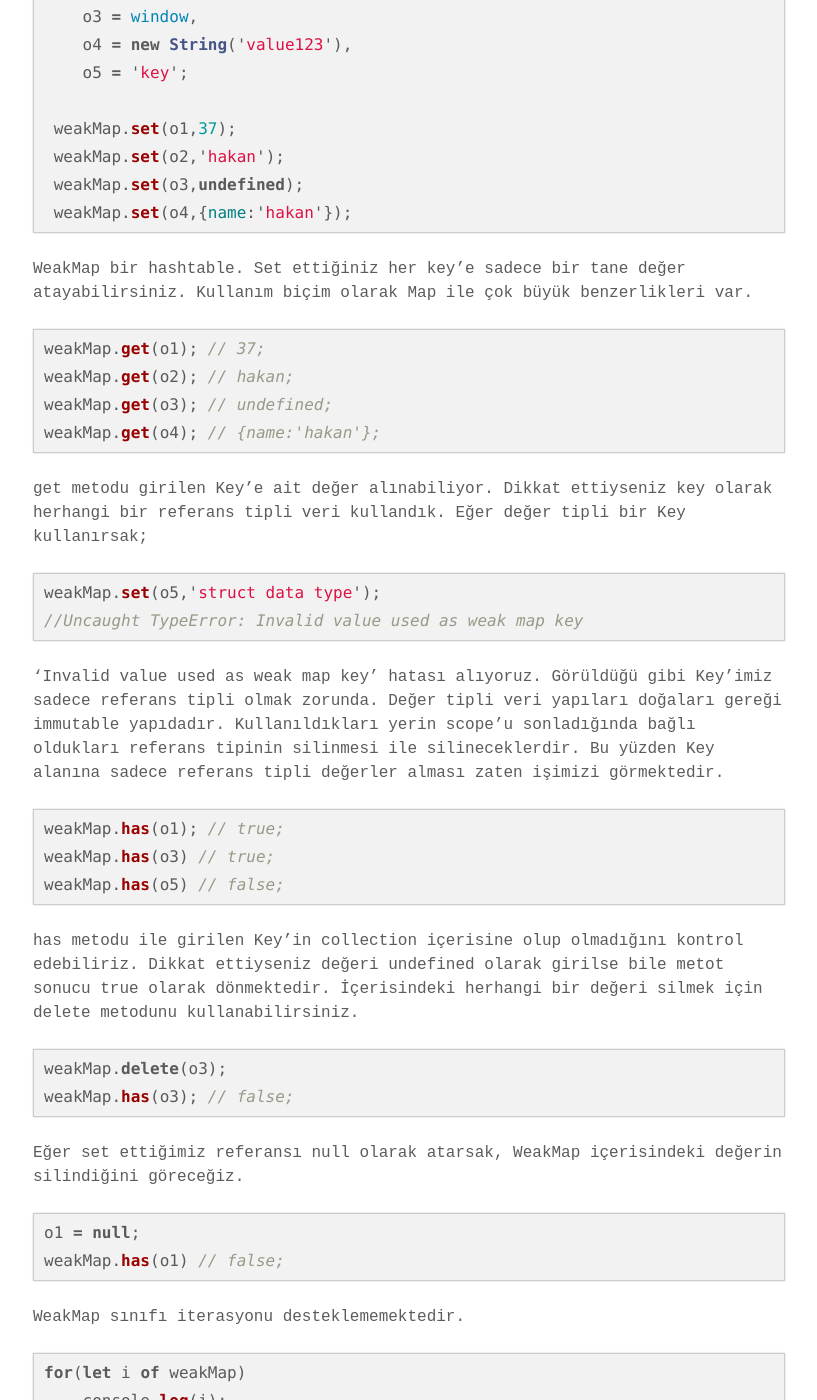
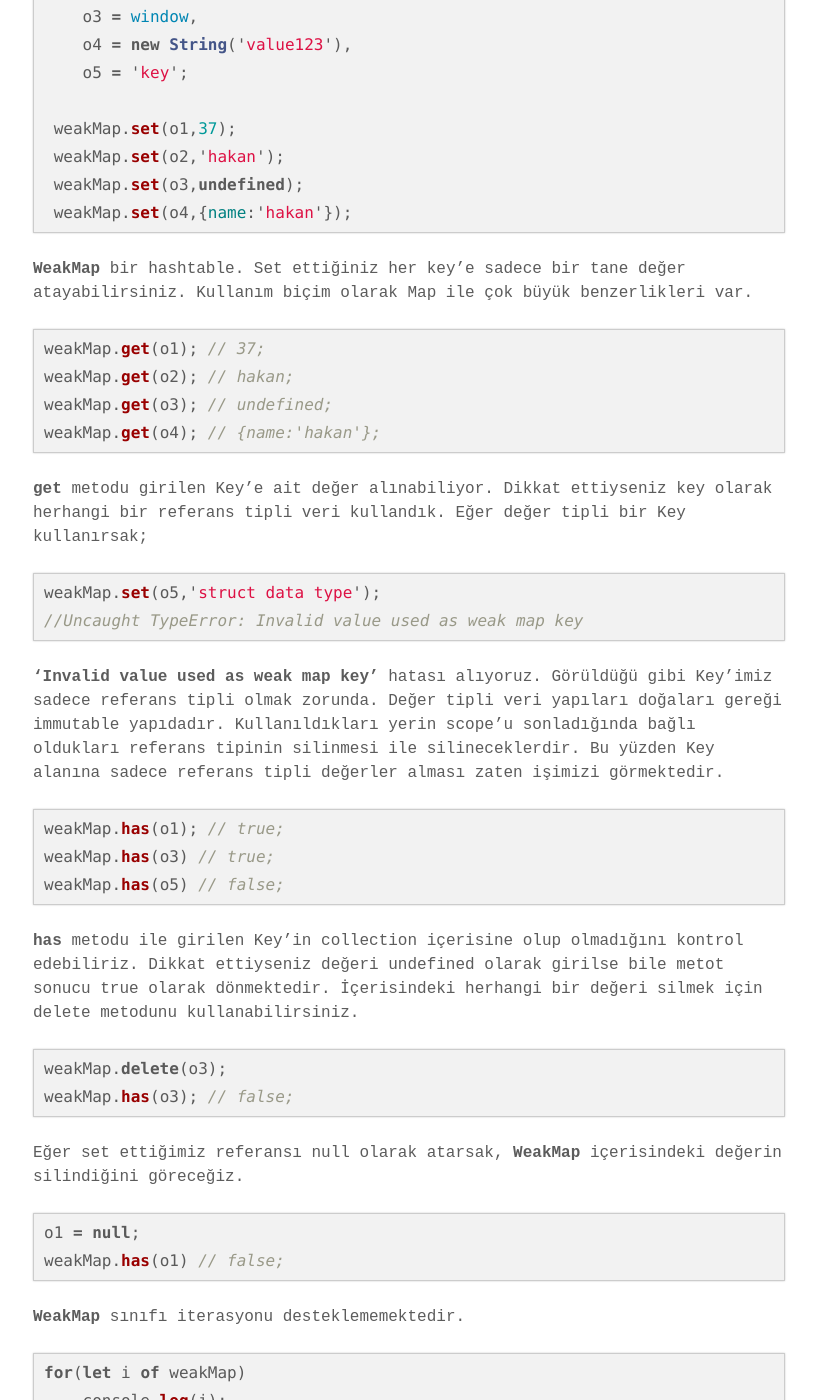
Before and after one commit to hknyuc/myblog, a Jekyll site: the page built from _posts/2019-03-12-Weak (Gevşek) Referanslar.md, in a window 1280 px wide and 1400 px high, scrolled down 821 px. Shown: the whole window, without its empty margins (231-1048 px from the left). Built offline with Jekyll 4.4.1, drawn with Linux system fonts in a browser that asks for light colours; some web fonts are replaced; comment, search, counter and statistics services are not loaded; some of the changed text lies outside the part shown.

````diff
--- a/_posts/2019-03-12-Weak (Gevşek) Referanslar.md
+++ b/_posts/2019-03-12-Weak (Gevşek) Referanslar.md
@@ -10,7 +10,7 @@ Single Page Application (SPA) uygulamaların sayısı gün geçtikçe artıyor.
 
 SPA uygulamalarının en büyük problemlerinden bir tanesi de bellek sızıntılarıdır (Memory Leaks).  JS kullanılmayan yapıları otomatik silen bir Garbage Collection (GC) mekanizmasına sahiptir. Herhangi bir yapı üzerinde referansı olmayan yapıları GC otomatik silmektedir. Tarayıcıların da bellek yönetimi konusunda bazı teknikleri vardır. Bunlardan bir taneside çalışan sayfanın kapandıktan sonra bellek üzerinde kullandığı alanları silmesidir. SPA uygulamaları ise tek bir sayfa üzerinde çalıştıkları için bellek yönetimi konusunda daha hassas olması gerekmektedir. Herhangi bir component kullanıldıktan sonra kullanılan scope içerisindeki objelerin silinmesi gerekmektedir. JS'a ES6 ile gelen Weak Reference kavramı daha iyi bellek yönetimi konusunda yardımcı olmaktadır.
 
-Weak Reference kavramına ilk olarak .Net Framework 4 de karşıma çıkmıştı. Javascript'e ise 2015 yılında ES6 ile geldi. Implementation ve kullanım biçiminde farklılık olsa da aşağı yukarı aynı işi yapmaktadır. JS'de WeakMap ve WeakSet collection yapıları ile bir referansı gevşetmemiz (weak) mümküm.
+Weak Reference kavramına ilk olarak .Net Framework 4 de karşıma çıkmıştı. Javascript'e ise 2015 yılında ES6 ile geldi. Implementation ve kullanım biçiminde farklılık olsa da aşağı yukarı aynı işi yapmaktadır. JS'de **WeakMap** ve **WeakSet** collection yapıları ile bir referansı gevşetmemiz (weak) mümküm.
 
 ```js
 let weakMap = new WeakMap();
@@ -26,7 +26,7 @@ let o1 = {},
  weakMap.set(o4,{name:'hakan'});
 ```
 
-WeakMap bir hashtable. Set ettiğiniz her key'e sadece bir tane değer atayabilirsiniz. Kullanım biçim olarak Map ile çok büyük benzerlikleri var.
+**WeakMap** bir hashtable. Set ettiğiniz her key'e sadece bir tane değer atayabilirsiniz. Kullanım biçim olarak Map ile çok büyük benzerlikleri var.
 
 ```js
 weakMap.get(o1); // 37;
@@ -35,14 +35,14 @@ weakMap.get(o3); // undefined;
 weakMap.get(o4); // {name:'hakan'};
 ```
 
-get metodu girilen Key'e ait değer alınabiliyor. Dikkat ettiyseniz key olarak herhangi bir  referans tipli veri kullandık. Eğer değer tipli bir Key kullanırsak;
+**get** metodu girilen Key'e ait değer alınabiliyor. Dikkat ettiyseniz key olarak herhangi bir  referans tipli veri kullandık. Eğer değer tipli bir Key kullanırsak;
 
 ```js
 weakMap.set(o5,'struct data type');
 //Uncaught TypeError: Invalid value used as weak map key
 ```
 
-'Invalid value used as weak map key' hatası alıyoruz. Görüldüğü gibi Key'imiz sadece referans tipli olmak zorunda. Değer tipli veri yapıları doğaları gereği immutable yapıdadır. Kullanıldıkları yerin scope'u sonladığında bağlı oldukları referans tipinin silinmesi ile silineceklerdir. Bu yüzden Key alanına sadece referans tipli değerler alması zaten işimizi görmektedir.
+__'Invalid value used as weak map key'__ hatası alıyoruz. Görüldüğü gibi Key'imiz sadece referans tipli olmak zorunda. Değer tipli veri yapıları doğaları gereği immutable yapıdadır. Kullanıldıkları yerin scope'u sonladığında bağlı oldukları referans tipinin silinmesi ile silineceklerdir. Bu yüzden Key alanına sadece referans tipli değerler alması zaten işimizi görmektedir.
 
 ```js
 weakMap.has(o1); // true;
@@ -50,21 +50,21 @@ weakMap.has(o3) // true;
 weakMap.has(o5) // false;
 ```
 
-has metodu ile girilen Key'in collection içerisine olup olmadığını kontrol edebiliriz. Dikkat ettiyseniz değeri undefined olarak girilse bile metot sonucu true olarak dönmektedir. İçerisindeki herhangi bir değeri silmek için delete metodunu kullanabilirsiniz.
+**has** metodu ile girilen Key'in collection içerisine olup olmadığını kontrol edebiliriz. Dikkat ettiyseniz değeri undefined olarak girilse bile metot sonucu true olarak dönmektedir. İçerisindeki herhangi bir değeri silmek için delete metodunu kullanabilirsiniz.
 
 ```js
 weakMap.delete(o3);
 weakMap.has(o3); // false;
 ```
 
-Eğer set ettiğimiz referansı null olarak atarsak, WeakMap içerisindeki değerin silindiğini göreceğiz.
+Eğer set ettiğimiz referansı null olarak atarsak, **WeakMap** içerisindeki değerin silindiğini göreceğiz.
 
 ```js
 o1 = null;
 weakMap.has(o1) // false;
 ```
 
-WeakMap sınıfı iterasyonu desteklememektedir.
+**WeakMap** sınıfı iterasyonu desteklememektedir.
 
 ```js
 for(let i of weakMap)
@@ -74,7 +74,7 @@ for(let i of weakMap)
 
 Bunun nedeni ise GC'in silme işlemini asenkron olarak yapması (non-deterministic algorithms) ve silme işleminden WeakMap sınıfının haberinin olmamasıdır.
 
-Peki bize HashTable değil de sadece Collection lazım olduğunda ne yapmamız gerekiyor? WeakSet imdadımıza yetişiyor.
+Peki bize HashTable değil de sadece Collection lazım olduğunda ne yapmamız gerekiyor? **WeakSet** imdadımıza yetişiyor.
 
 ```js
 let weakSet = new WeakSet();
@@ -94,7 +94,7 @@ paper = null;
 weakSet.has(paper); // false;
 ```
 
-WeakMap'de olduğu gibi WeakSet de iterasyonu desteklememektedir. Peki iterasyon olmayan bir set implementasyonu ne işimize yarayabilir? Kullanım alanı tabiki normal Set collection'a göre az olmasına rağmen önemli kullanım alanları var. Üzerinde işlem yaptığımız referans tipli değerin yapısını değiştirmeden üzerinde işlem yapılıp yapılmadığını işaretleyebiliriz. Bir tane örnek vermek gerekirse ;
+**WeakMap**'de olduğu gibi **WeakSet** de iterasyonu desteklememektedir. Peki iterasyon olmayan bir set implementasyonu ne işimize yarayabilir? Kullanım alanı tabiki normal Set collection'a göre az olmasına rağmen önemli kullanım alanları var. Üzerinde işlem yaptığımız referans tipli değerin yapısını değiştirmeden üzerinde işlem yapılıp yapılmadığını işaretleyebiliriz. Bir tane örnek vermek gerekirse ;
 
 ```js
 // original code at :https://esdiscuss.org/topic/actual-weakset-use-cases#content-1
````
Also changed, not shown: other parts of _posts/2019-03-12-Weak (Gevşek) Referanslar.md (+7 -0 lines).
